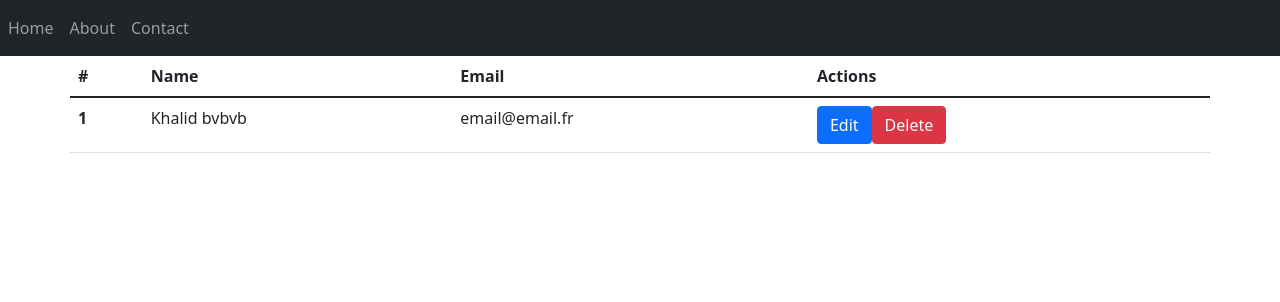
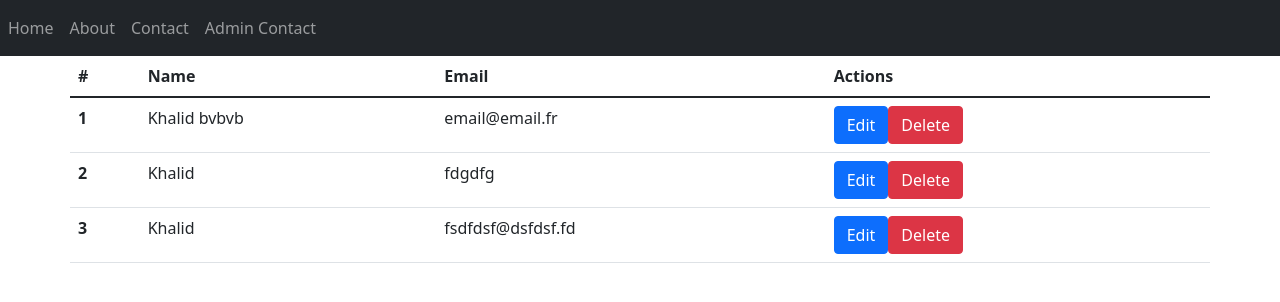
Before and after one commit to eddymandran/reactjs-Lyon, a React (Create React App) app: page /admin/contact in a window 1280 px wide. Shown: the top 302 px of the page. Built offline with nearby package versions, Linux system fonts and the light colour scheme; data requests are answered from the project's data file.

Commit message:
fin MAJ partie admin

```diff
--- a/db.json
+++ b/db.json
@@ -5,6 +5,18 @@
       "email": "email@email.fr",
       "message": "dfdsf",
       "id": 1
+    },
+    {
+      "name": "Khalid",
+      "email": "fdgdfg",
+      "message": "",
+      "id": 2
+    },
+    {
+      "name": "Khalid",
+      "email": "fsdfdsf@dsfdsf.fd",
+      "message": "dsfdsfsdfsdfdsfsdfsdfsdfsdfsdf",
+      "id": 3
     }
   ]
 }
--- a/src/components/Contact.jsx
+++ b/src/components/Contact.jsx
@@ -1,5 +1,5 @@
 import { useEffect, useState } from "react";
-import { useParams } from "react-router-dom";
+import { Link, useParams } from "react-router-dom";
 
 const Contact = () => {
     const params = useParams();
@@ -36,11 +36,10 @@ const Contact = () => {
             .then(response => response.json())
             .then(contact => { setForm(contact) })
             .catch(error => console.error(error));
-    }, []);
+    }, [params.id]);
 
     const handleEdit = (event) => {
         event.preventDefault();
-        console.log('edit');
 
         fetch(`http://localhost:5100/contact/${params.id}`, {
             headers: { 'Content-Type': 'application/json' },
@@ -56,6 +55,8 @@ const Contact = () => {
 
     return (
         <form onSubmit={params.id ? handleEdit : handleCreate}>
+            <Link to="/admin/contact/2/edit">Edit contact 2</Link>
+            <Link to="/admin/contact/3/edit">Edit contact 3</Link>
             <div>
                 <label htmlFor="name" className="form-label">Name</label>
                 <input type="text" id="name" name="name" className="form-control"
--- a/src/components/ContactList.jsx
+++ b/src/components/ContactList.jsx
@@ -4,13 +4,14 @@ import { Link } from "react-router-dom";
 const ContactList = () => {
     const [contacts, setContacts] = useState([])
 
-    /** @todo async */
     useEffect(() => {
-        fetch('http://localhost:5100/contact')
-            .then(response => response.json())
-            .then(contacts => {
-                setContacts(contacts);
-            });
+        const fetchData = async () => {
+            const response = await fetch('http://localhost:5100/contact')
+            const contacts = await response.json()
+            setContacts(contacts);
+        }
+
+        fetchData();
     }, []);
 
     const handleDelete = (id) => {
--- a/src/components/NavBar.jsx
+++ b/src/components/NavBar.jsx
@@ -17,6 +17,9 @@ const NavBar = () => {
                     <li className="nav-item">
                         <Link className="nav-link" to="/contact">Contact</Link>
                     </li>
+                    <li className="nav-item">
+                        <Link className="nav-link" to="/admin/contact">Admin Contact</Link>
+                    </li>
                 </ul>
             </div>
         </nav>
```
